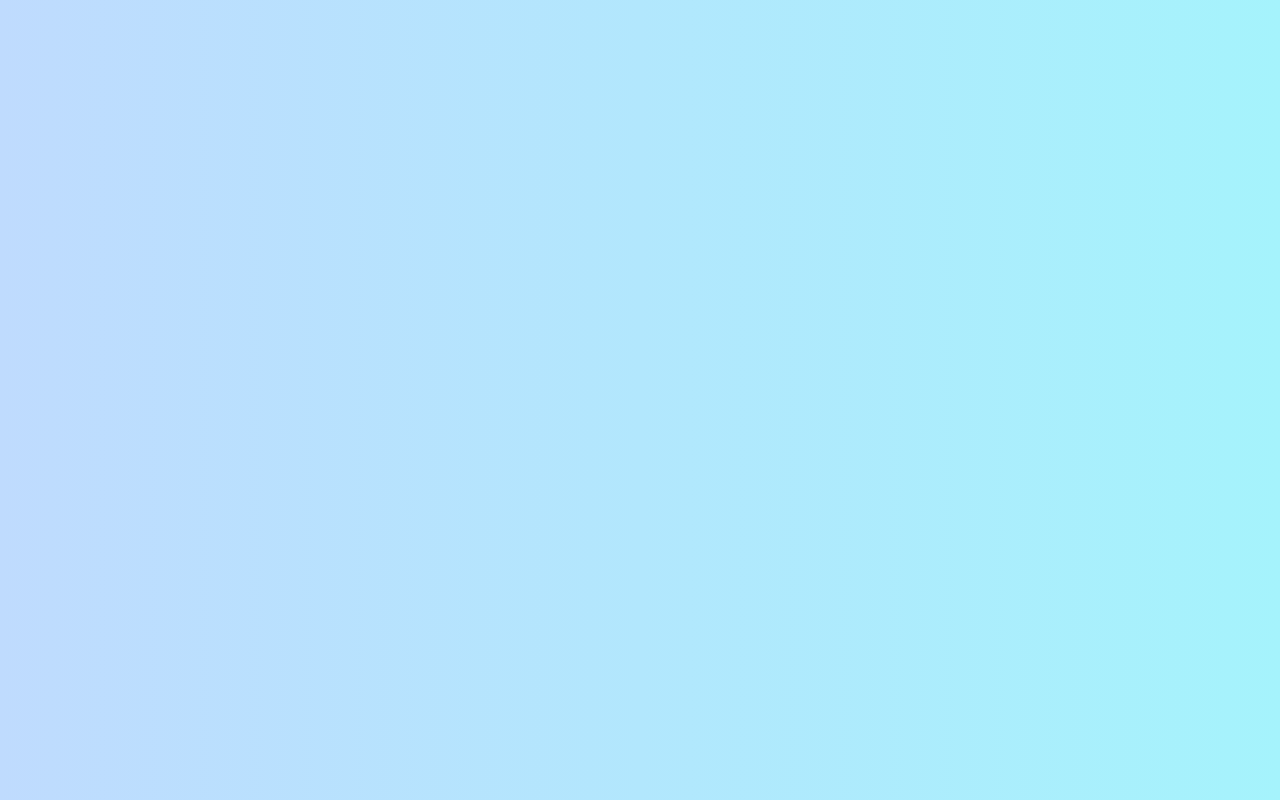
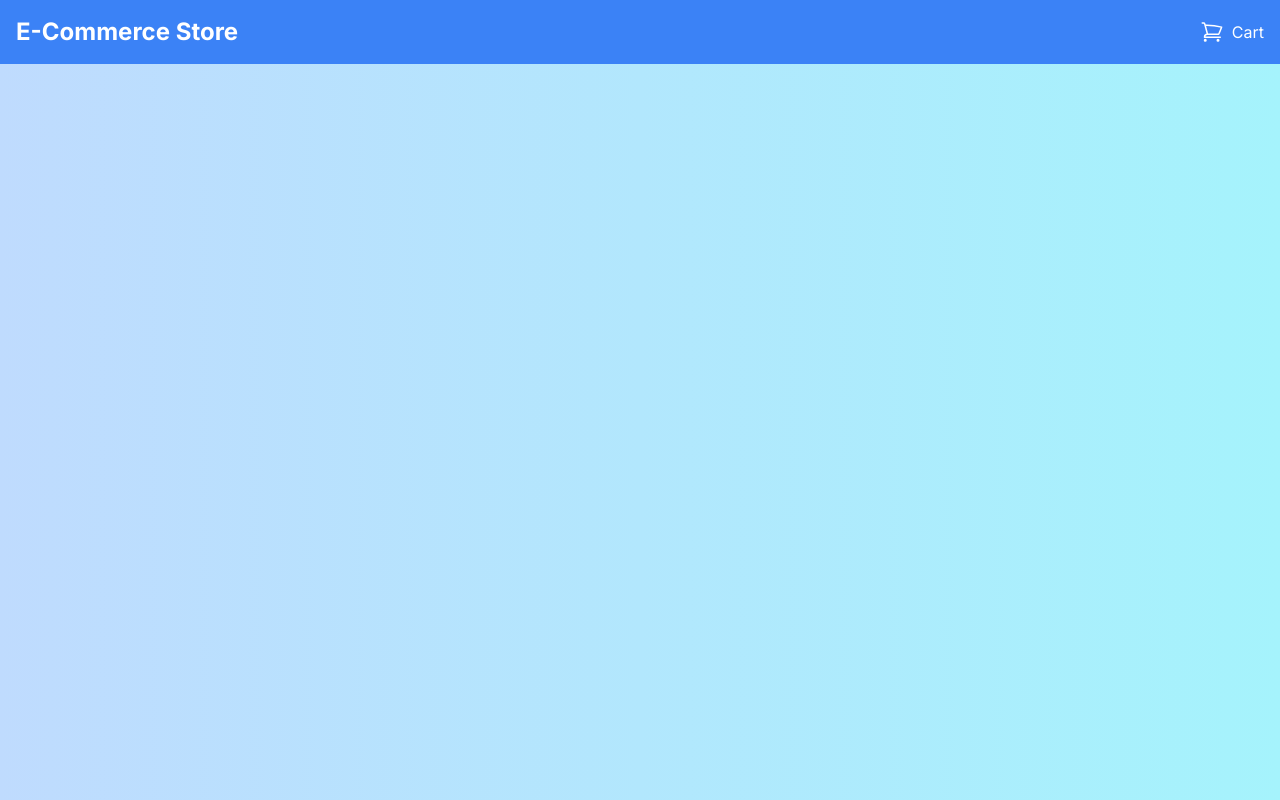
Before and after one commit to niketjain1/shopping-cart, a Next.js app: page / in a window 1280 px wide. Built offline with nearby package versions, Linux system fonts and the light colour scheme.

Commit message:
📦 NEW: Added Header component

```diff
--- a/src/app/page.tsx
+++ b/src/app/page.tsx
@@ -1,3 +1,5 @@
+import Header from "@/components/Header";
+
 export default function RootLayout({
   children,
 }: {
@@ -7,6 +9,7 @@ export default function RootLayout({
     <html lang="en">
       <body>
         <div className="flex flex-col min-h-screen bg-gradient-to-r from-blue-200 to-cyan-200 ">
+          <Header />
           <main className="flex-grow container mx-auto p-4">{children}</main>
         </div>
       </body>
--- /dev/null
+++ b/src/components/Header.tsx
@@ -0,0 +1,22 @@
+"use client";
+
+import Link from "next/link";
+import { ShoppingCartIcon } from "@heroicons/react/24/outline";
+
+const Header = () => {
+  return (
+    <header className="bg-blue-500 text-white p-4">
+      <nav className="container mx-auto flex justify-between items-center">
+        <Link href="/" className="text-2xl font-bold">
+          E-Commerce Store
+        </Link>
+        <Link href="/cart" className="flex items-center">
+          <ShoppingCartIcon className="h-6 w-6 mr-2" />
+          <span>Cart</span>
+        </Link>
+      </nav>
+    </header>
+  );
+};
+
+export default Header;
```
